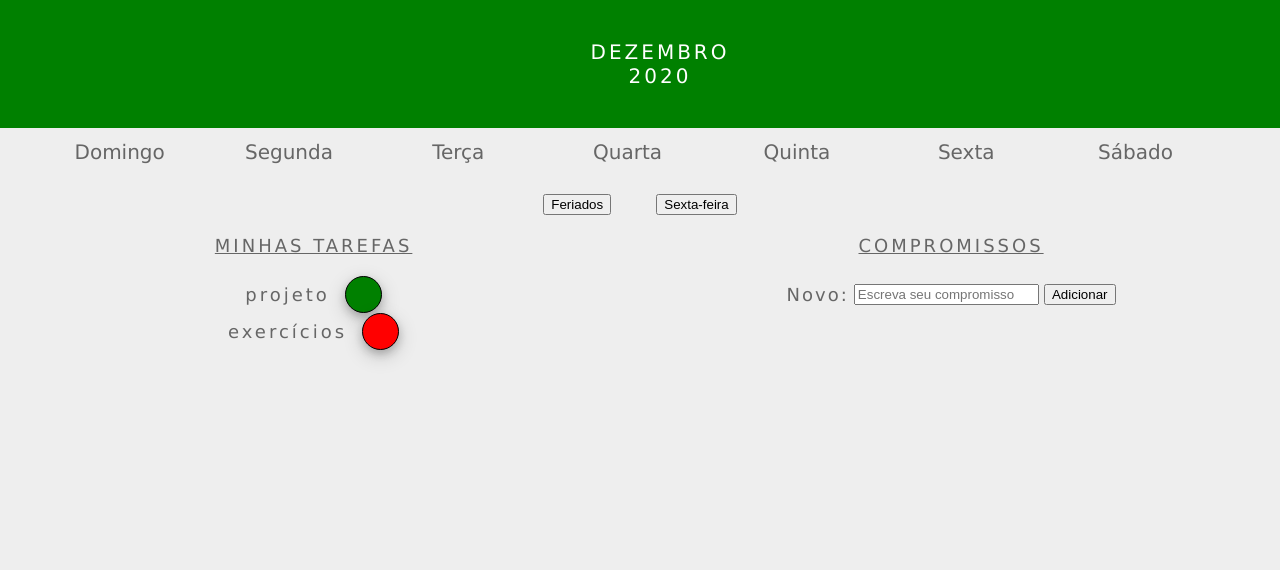
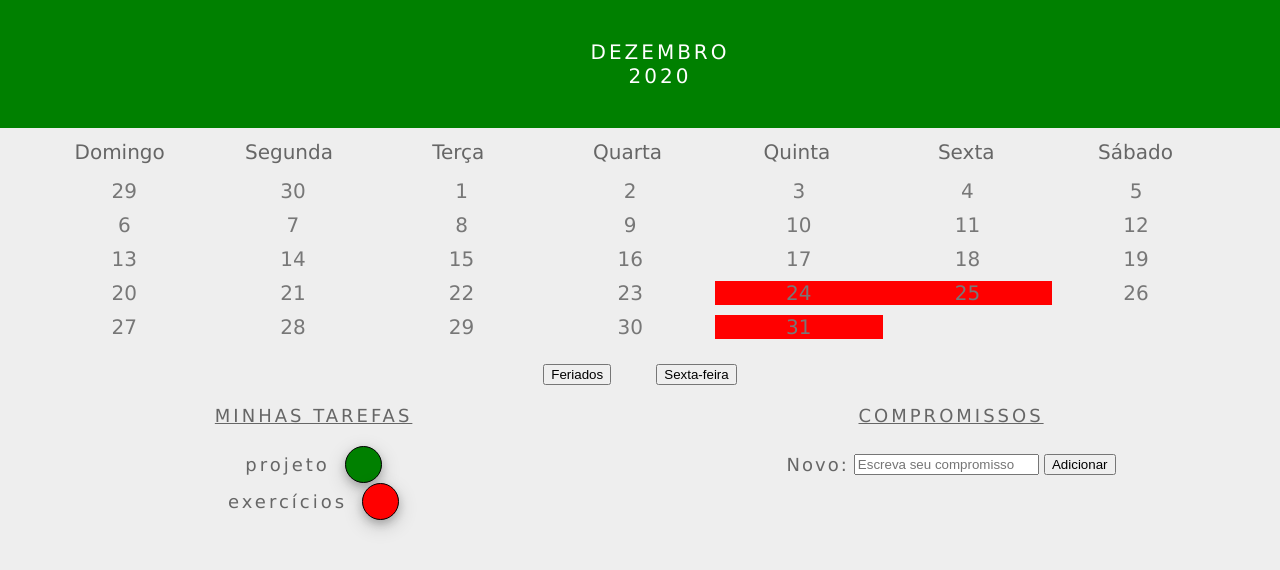
Before and after one commit to feduarte-dev/tryber-calendar, a website: page index.html in a window 1280 px wide. Both pictures are taken after a click on the button "Feriados". Drawn offline with Linux system fonts and the light colour scheme.

Commit message:
segundo requisito completo

```diff
--- a/script.js
+++ b/script.js
@@ -1,21 +1,72 @@
-
 const createDaysOfTheWeek = () => {
-  const weekDays = ['Domingo', 'Segunda', 'Terça', 'Quarta', 'Quinta', 'Sexta', 'Sábado']
-  const weekDaysList = document.querySelector('.week-days');
+  const weekDays = [
+    "Domingo",
+    "Segunda",
+    "Terça",
+    "Quarta",
+    "Quinta",
+    "Sexta",
+    "Sábado",
+  ];
+  const weekDaysList = document.querySelector(".week-days");
 
   for (let index = 0; index < weekDays.length; index += 1) {
     const days = weekDays[index];
-    const dayListItem = document.createElement('li');
+    const dayListItem = document.createElement("li");
     dayListItem.innerHTML = days;
 
     weekDaysList.appendChild(dayListItem);
-  };
-}
+  }
+};
 
 createDaysOfTheWeek();
 
-const decemberDaysList = [29, 30, 1, 2, 3, 4, 5, 6, 7, 8, 9, 10, 11, 12, 13, 14, 15, 16, 17, 18, 19, 20, 21, 22, 23, 24, 25, 26, 27, 28, 29, 30, 31];
+const decemberDaysList = [
+  29, 30, 1, 2, 3, 4, 5, 6, 7, 8, 9, 10, 11, 12, 13, 14, 15, 16, 17, 18, 19, 20,
+  21, 22, 23, 24, 25, 26, 27, 28, 29, 30, 31,
+];
 
 // Escreva seu código abaixo.
 
-console.log("Hello World")
+const days = document.querySelector("#days");
+const holiday = document.querySelector("#btn-holiday");
+
+// Requisito 1
+for (let index = 0; index < decemberDaysList.length; index += 1) {
+  const list = document.createElement("li");
+  list.innerText = decemberDaysList[index];
+  if (decemberDaysList[index] === 24 || decemberDaysList[index] === 31) {
+    list.classList.add("day", "holiday");
+  } else if (
+    decemberDaysList[index] === 4 ||
+    decemberDaysList[index] === 11 ||
+    decemberDaysList[index] === 18
+  ) {
+    list.classList.add("day", "friday");
+  } else if (decemberDaysList[index] === 25) {
+    list.classList.add("day", "holiday", "friday");
+  } else {
+    list.className = "day";
+  }
+  days.appendChild(list);
+}
+
+const holidayClass = document.querySelectorAll(".holiday");
+
+// Requisito 2
+
+const holidayBackground = () => {
+  for (let index = 0; index < holidayClass.length; index += 1) {
+    if (holidayClass[index].classList.contains("holidayBG")) {
+      holidayClass[index].classList.remove("holidayBG");
+      holidayClass[index].classList.add("holidayBGreset");
+    } else {
+      holidayClass[index].classList.add("holidayBG");
+      holidayClass[index].classList.remove("holidayBGreset");
+    }
+    console.log(holidayClass[index]);
+  }
+};
+holiday.addEventListener("click", holidayBackground);
+
+// Requisito 3
--- a/style.css
+++ b/style.css
@@ -153,3 +153,11 @@ label {
   margin: 0px;
   padding: 10px 0;
 }
+
+.holidayBG {
+  background-color: red;
+}
+
+.holidayBGreset {
+  background-color: rgb(238, 238, 238);
+}
```
